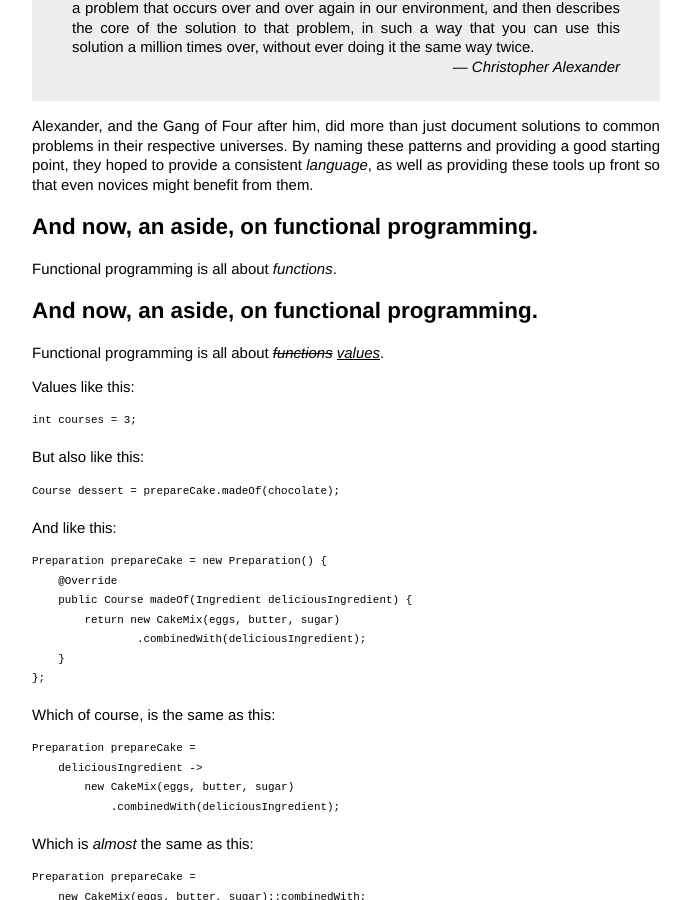
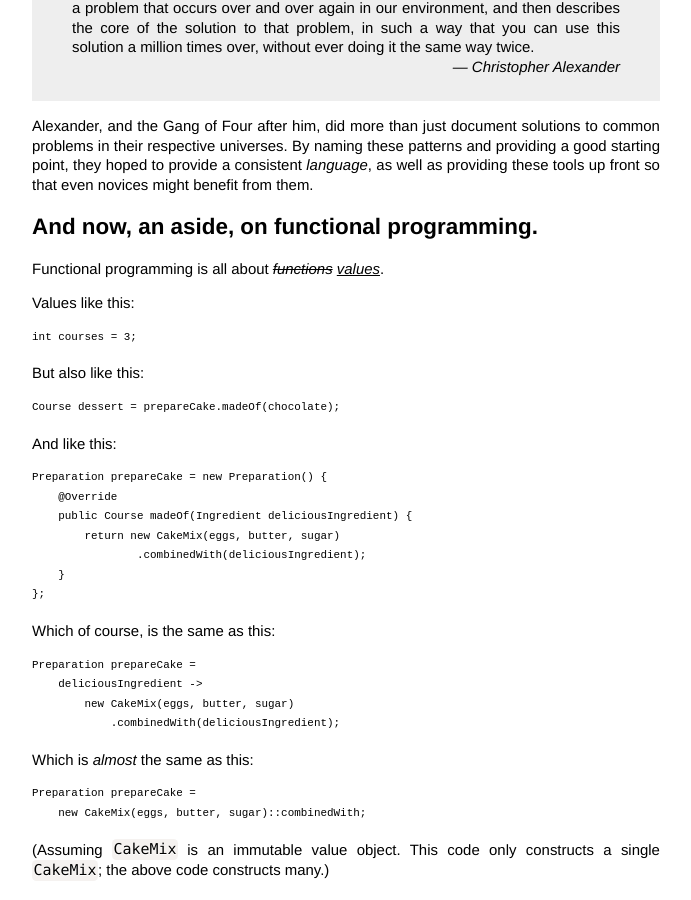
Before and after one commit to SamirTalwar/talks, a Jekyll site: the page built from design-patterns-in-the-21st-century.md, in a window 1280 px wide and 900 px high, scrolled down 1547 px. Shown: the whole window, without its empty margins (294-985 px from the left). Built offline with Jekyll 4.4.1, drawn with Linux system fonts in a browser that asks for light colours; nearby versions of some CDN libraries; comment, search, counter and statistics services are not loaded.

Commit message:
Forgot to delete slide material.

```diff
--- a/design-patterns-in-the-21st-century.md
+++ b/design-patterns-in-the-21st-century.md
@@ -58,10 +58,6 @@ The originator of the concept (and the term "design pattern") was Christopher Al
 > The elements of this language are entities called patterns. Each pattern describes a problem that occurs over and over again in our environment, and then describes the core of the solution to that problem, in such a way that you can use this solution a million times over, without ever doing it the same way twice. <cite>— Christopher Alexander</cite>
 
 Alexander, and the Gang of Four after him, did more than just document solutions to common problems in their respective universes. By naming these patterns and providing a good starting point, they hoped to provide a consistent *language*, as well as providing these tools up front so that even novices might benefit from them.
-
-## And now, an aside, on functional programming.
-
-Functional programming is all about *functions*.
 
 ## And now, an aside, on functional programming.
 
```
Also changed, not shown: other parts of design-patterns-in-the-21st-century.md (+0 -2 lines).
